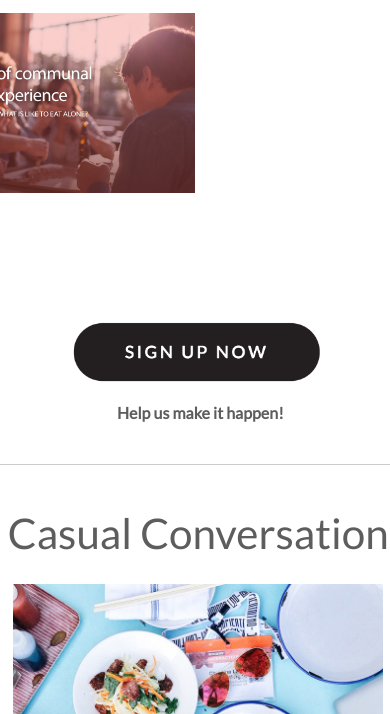
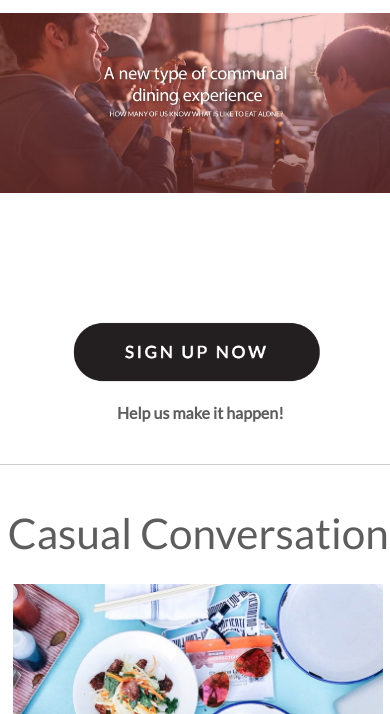
Before and after one commit to davidisaza21/breakinbread, a plain HTML site: page index.html in a window 390 px wide. Shown: the part 130-844 px from the top of the page. Drawn offline with Linux system fonts and the light colour scheme.

Commit message:
bb-image

```diff
--- a/style.css
+++ b/style.css
@@ -176,9 +176,7 @@ body {
 		margin-bottom: 2vh;
 	}
 	#bb-image {
-		max-width: 100vw;
-		width: 200vw;
-		margin-left: -50vw;
+		width: 100vw;
 	}
 	#su-button {
 		width: 65vw;
```
